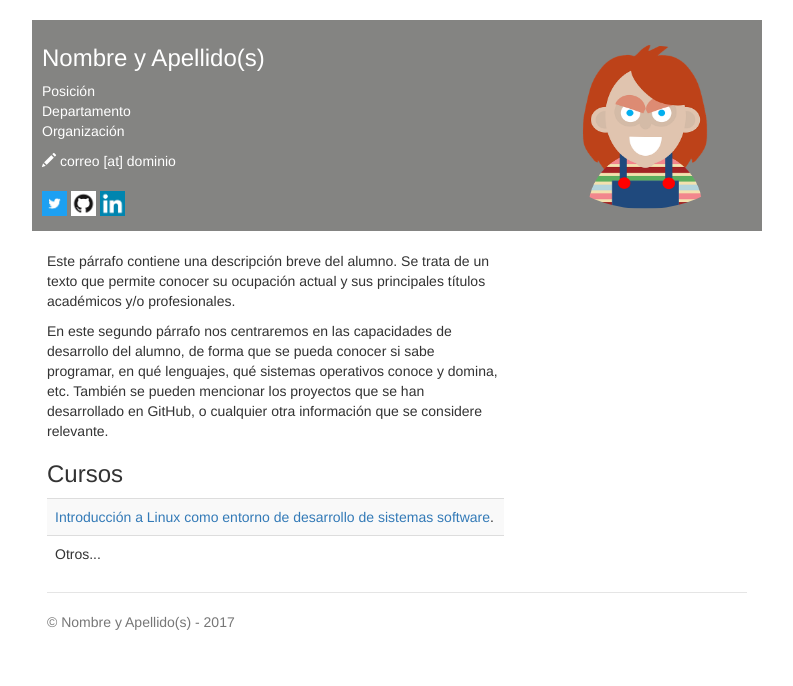
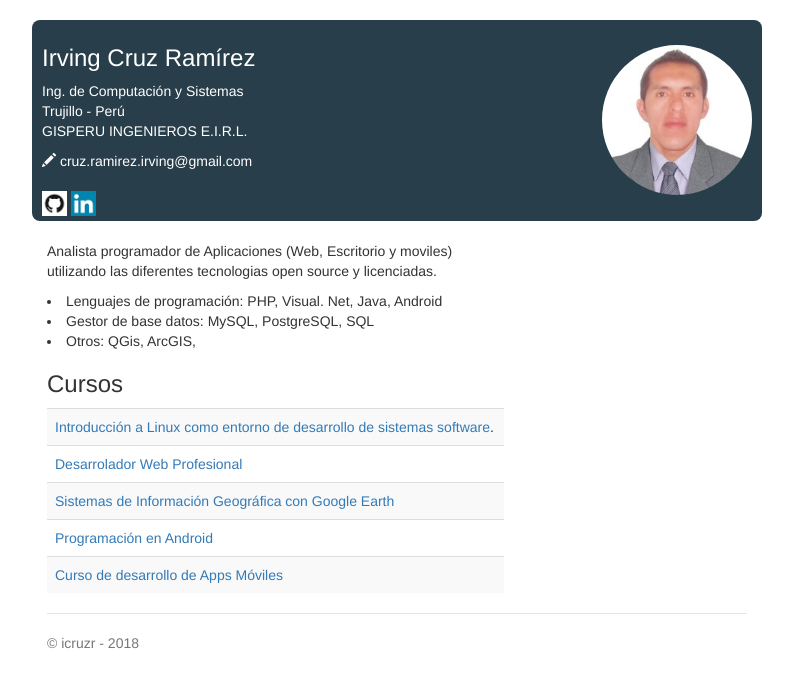
Before and after one commit to irvingcruz/irvingcruz.github.io, a plain HTML site: page index.html in a window 1280 px wide. Shown: the whole page, without its empty margins (243-1036 px from the left). Drawn offline with nearby package versions, Linux system fonts and the light colour scheme.

Commit message:
Version personalizada de mi Web Site

```diff
--- a/css/style.css
+++ b/css/style.css
@@ -96,7 +96,8 @@ body {
   padding: 5px 10px;
   color: #fff;
   text-align: left;
-  background-color: #848482;
+  background-color: #283e4a;
+  border-radius: 8px;
 }
 
 .header-bar .address {
--- a/index.html
+++ b/index.html
@@ -1,14 +1,13 @@
-
 <!DOCTYPE html>
 <html>
 <head>
 	<meta charset="utf-8">
 	<meta name="description" content="Página de ejemplo del MOOC de LINUX - UPM.">
 	<!--Sustituir por los datos del alumno-->
-    <meta name="author" content="Nombre y Apellido(s)">
+	<meta name="author" content="Irving Cruz">
 
 	<!--Sustituir por los datos del alumno-->
-    <title>Nombre y Apellido(s)</title>
+	<title>Irving Cruz</title>
 
 	<link href="css/bootstrap.min.css" rel="stylesheet">
 	<link href="css/style.css" rel="stylesheet">
@@ -17,45 +16,61 @@
 <body>
 	<div class="container header-bar">
 		<!--Sustituir por los datos del alumno-->
-      <h3>Nombre y Apellido(s) <span><img style="width: 214px; height: 164px;" class='img-circle' alt="Nombre y Apellido(s)" src="img/foto.png" align="right"></span></h3>
+		<h3>Irving Cruz Ramírez <span><img style="width: 150px; height: 150px;" class='img-circle' alt="Nombre y Apellido(s)" src="img/foto.jpeg" align="right"></span></h3>
 		<p>
 		<!--Sustituir por los datos del alumno-->
-        Posición<br>
-        Departamento<br>
-        Organización
+		Ing. de Computación y Sistemas<br>
+		Trujillo - Perú<br>
+		GISPERU INGENIEROS E.I.R.L.
 		</p>
 		<address>
 		<!--Sustituir por los datos del alumno-->
-        <span class='glyphicon glyphicon-pencil'></span> correo [at] dominio <br>
+		<span class='glyphicon glyphicon-pencil'></span> cruz.ramirez.irving@gmail.com <br>
 		</address>
 
 		<!--Sustituir por los datos del alumno-->
-      <p><a href="http://twitter.com/usuario" target="blank"><img src="img/twitter-icon.jpg" width=25></a>
+		<a href="http://github.com/irvingcruz" target="blank"><img src="img/github-icon.png" width=25></a>
 		<!--Sustituir por los datos del alumno-->
-      <a href="http://github.com/usuario" target="blank"><img src="img/github-icon.png" width=25></a>
-      <!--Sustituir por los datos del alumno-->
-      <a href="https://es.linkedin.com/in/usuario" target="blank"><img src="img/linkedin-icon.png" width=25></a>
+		<a href="https://www.linkedin.com/in/irving-cruz-51b66294/" target="blank"><img src="img/linkedin-icon.png" width=25></a>
 	</div>
 
 	<div class="container">
 		<div class='row'>
 			<div class='col-sm-8'>
 			<br>
-          <p>Este párrafo contiene una descripción breve del alumno. Se trata de un texto que permite conocer su ocupación actual y sus principales títulos académicos y/o profesionales.  </p>
+			<p>Analista programador de Aplicaciones (Web, Escritorio y moviles) utilizando las diferentes tecnologias open source y licenciadas.</p>
 
-          <p>En este segundo párrafo nos centraremos en las capacidades de desarrollo del alumno, de forma que se pueda conocer si sabe programar, en qué lenguajes, qué sistemas operativos conoce y domina, etc. También se pueden mencionar los proyectos que se han desarrollado en GitHub, o cualquier otra información que se considere relevante.</p>
+			<p>
+				<li>Lenguajes de programación: PHP, Visual. Net, Java, Android</li>
+				<li>Gestor de base datos: MySQL, PostgreSQL, SQL</li>
+				<li>Otros: QGis, ArcGIS, </li>
+			</p>
 
 			<h3>Cursos</h3>
 			<table class='table table-striped'>
-            <tr><td><a href="https://www.miriadax.net" target="blank">Introducción a Linux como entorno de desarrollo de sistemas software</a>.</td></tr>
-            <tr><td>Otros...</td></tr>
+				<tr>
+					<td><a href="https://www.miriadax.net" target="blank">Introducción a Linux como entorno de desarrollo de sistemas software</a>.
+					</td>
+				</tr>
+				<tr>
+					<td><a href="https://www.udemy.com" target="blank">Desarrolador Web Profesional</a>
+					</td>
+				</tr>
+				<tr>
+					<td><a href="https://icip.edu.pe" target="blank">Sistemas de Información Geográfica con Google Earth</a></td>
+				</tr>
+				<tr>
+					<td><a href="https://www.udemy.com" target="blank">Programación en Android</a></td>
+				</tr>
+				<tr>
+					<td><a href="#">Curso de desarrollo de Apps Móviles</a></td>
+				</tr>
 			</table>
 			</div>
 		</div>
-
 		<footer class="footer">
 		<!--Sustituir por los datos del alumno-->
-        <p>&copy; Nombre y Apellido(s) - 2017</p>
+		<p>&copy; icruzr - 2018</p>
 	</footer>
 
 	</div>
```
Also changed, not shown: img/foto.jpeg (added). Lines whose indentation alone changed are shown as unchanged.
